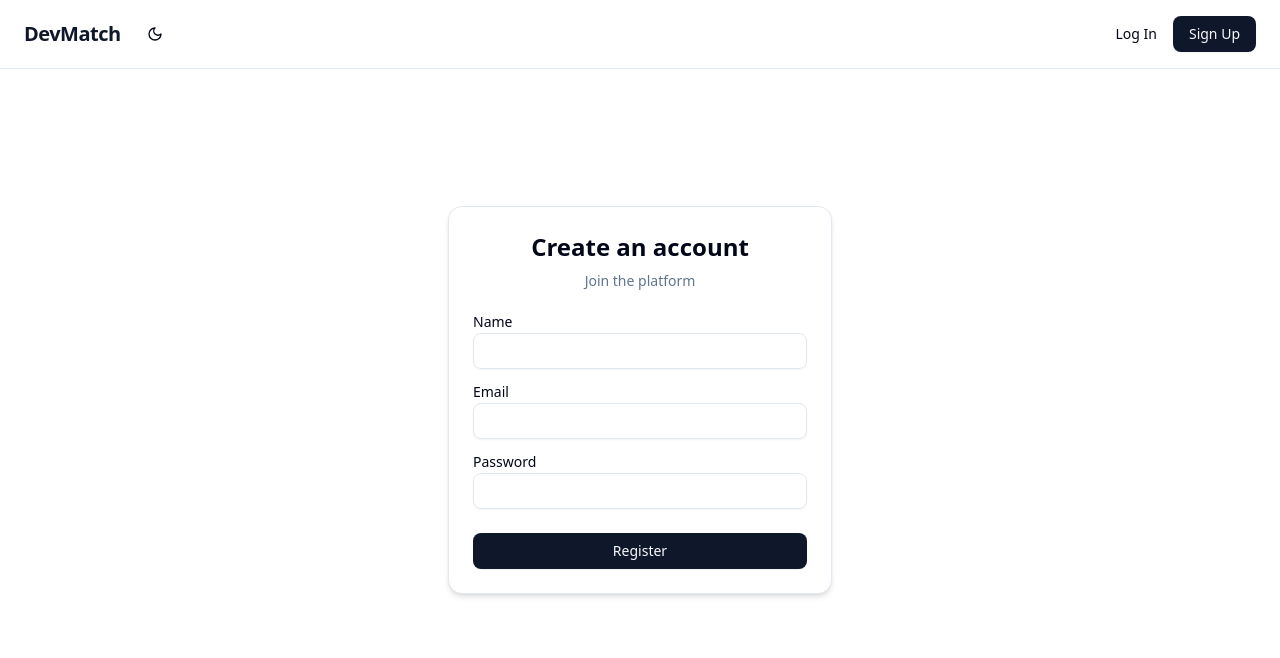
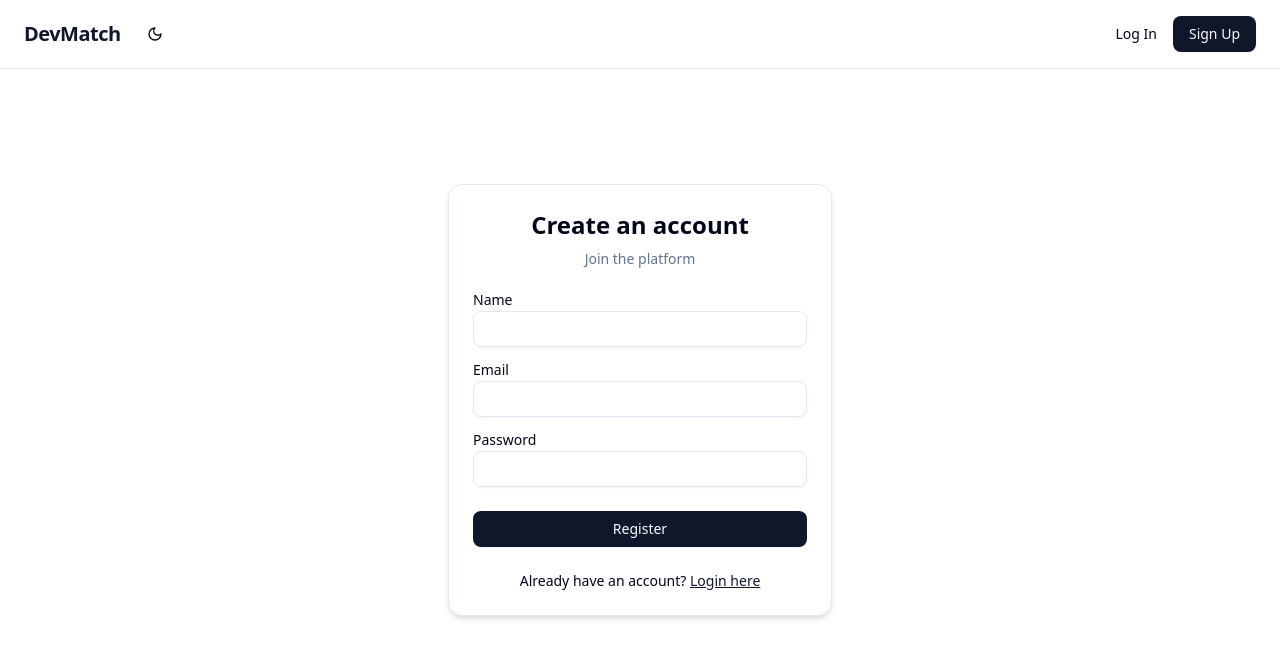
Before and after one commit to rosesblake/dev-app-frontend, a Next.js app: page /register in a window 1280 px wide. Shown: the top 658 px of the page. Built offline with nearby package versions, Linux system fonts and the light colour scheme; no server answers.

Commit message:
small style fixes for modal. When user is viewing their own project, it doesn't show apply/message buttons

```diff
--- a/src/app/register/page.tsx
+++ b/src/app/register/page.tsx
@@ -8,6 +8,7 @@ import { Label } from "@/components/ui/label";
 import { useAuthStore } from "@/lib/stores/useAuthStore";
 import api from "@/lib/api";
 import { useUiStore } from "@/lib/stores/useUiStore";
+import Link from "next/link";
 
 export default function RegisterPage() {
   const router = useRouter();
@@ -97,6 +98,15 @@ export default function RegisterPage() {
         <Button type="submit" className="w-full">
           Register
         </Button>
+        <p className="text-center text-sm">
+          Already have an account?{" "}
+          <Link
+            href={"/login"}
+            className="text-primary underline hover:text-primary/80"
+          >
+            Login here
+          </Link>
+        </p>
       </form>
     </main>
   );
--- a/src/components/projects/ClientProjectView.tsx
+++ b/src/components/projects/ClientProjectView.tsx
@@ -13,6 +13,7 @@ export function ClientProjectView({ project }: { project: Project }) {
   const [loading, setLoading] = useState(true);
   const [hasApplied, setHasApplied] = useState(false);
   const { currentUser } = useAuthStore();
+  const [showButtons, setShowButtons] = useState<Boolean | null>(null);
 
   useEffect(() => {
     setLoading(true);
@@ -24,6 +25,7 @@ export function ClientProjectView({ project }: { project: Project }) {
       try {
         const res = await api.users.applications(currentUser.id);
         setHasApplied(res.some((app) => app.project_id === project.id));
+        setShowButtons(project.creator.id === currentUser?.id);
       } catch (err) {
         console.error("Error checking applications", err);
       } finally {
@@ -143,7 +145,7 @@ export function ClientProjectView({ project }: { project: Project }) {
             )}
           </CardContent>
         </Card>
-
+        {!showButtons && (
           <div className="flex justify-center gap-4 pt-6">
             {hasApplied ? (
               <Button disabled size="lg" className="rounded-full px-8">
@@ -166,6 +168,7 @@ export function ClientProjectView({ project }: { project: Project }) {
               Message
             </Button>
           </div>
+        )}
       </section>
     </main>
   );
--- a/src/components/ui/GlobalModal.tsx
+++ b/src/components/ui/GlobalModal.tsx
@@ -10,7 +10,7 @@ export default function GlobalModal() {
   return (
     <Dialog open={isOpen} onOpenChange={(open) => !open && closeModal()}>
       <DialogTitle></DialogTitle>
-      <DialogContent className="sm:max-w-lg">{content}</DialogContent>
+      <DialogContent className="sm:max-w-2xl">{content}</DialogContent>
     </Dialog>
   );
 }
```
Lines whose indentation alone changed are shown as unchanged.
